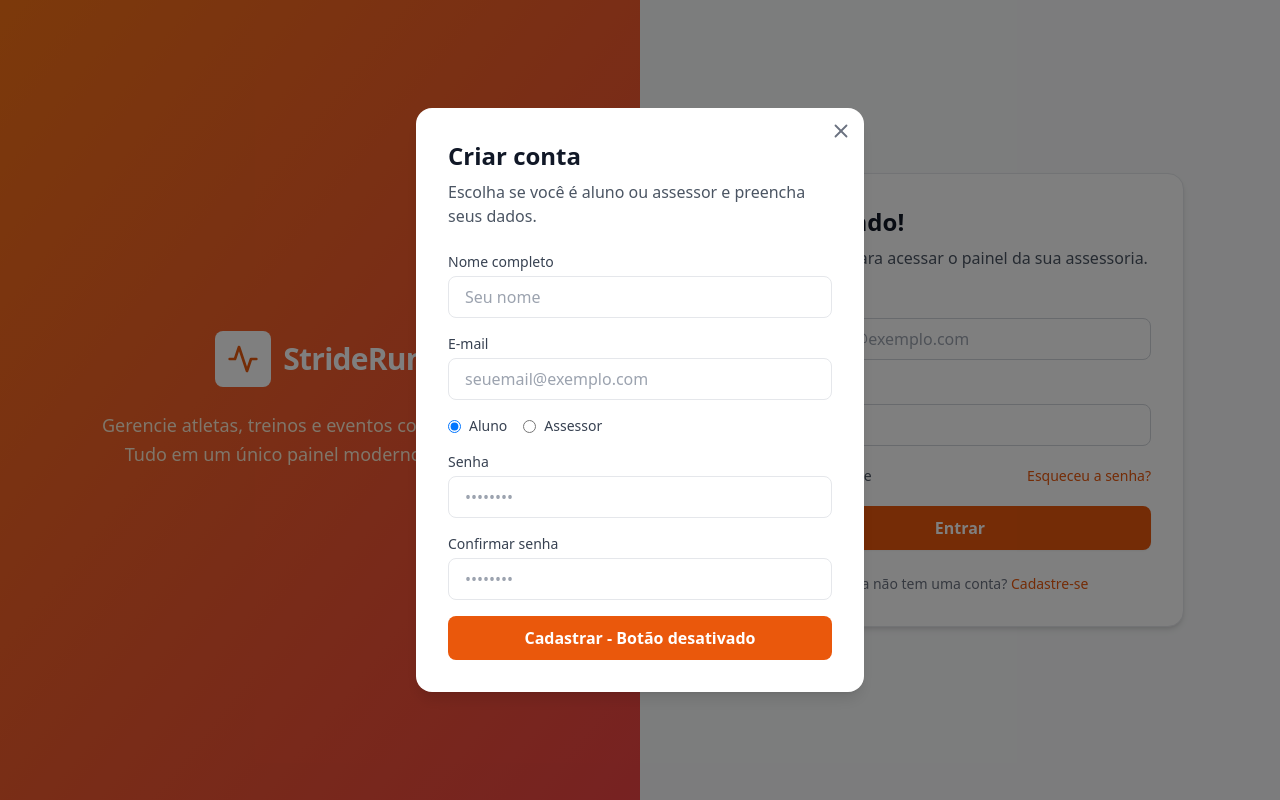
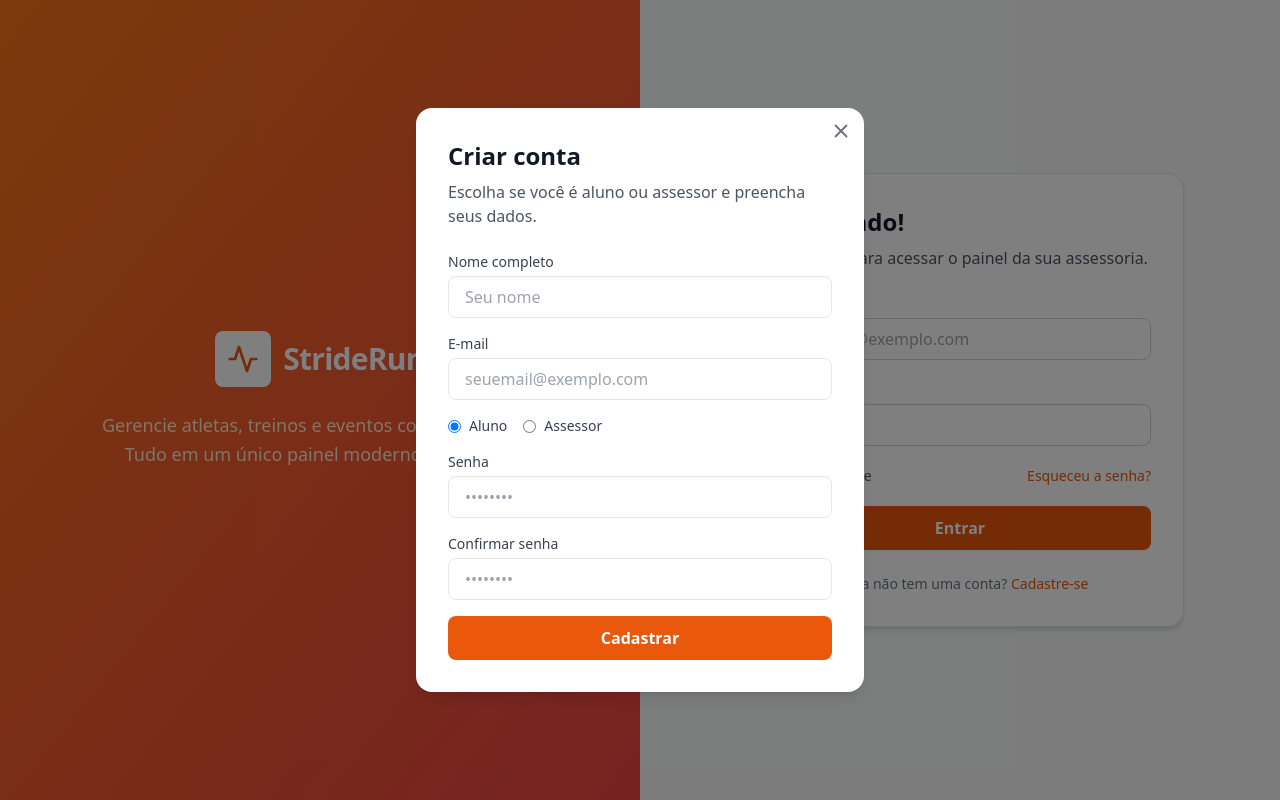
Before and after one commit to josuevictor/assessoria-app, a React (Vite) app: page /login in a window 1280 px wide. Both pictures are taken after a click on the button "Cadastre-se". Built offline with nearby package versions, Linux system fonts and the light colour scheme; no server answers.

Commit message:
ativado o botão de registro de usuarios

```diff
--- a/src/components/Login.tsx
+++ b/src/components/Login.tsx
@@ -337,11 +337,10 @@ export default function LoginPage() {
 
               <button
                 type="submit"
-                //disabled={loading}
-                disabled
+                disabled={loading}
                 className="w-full bg-orange-600 hover:bg-orange-700 text-white font-semibold py-2.5 rounded-lg transition"
               >
-                {loading ? "Cadastrando..." : "Cadastrar - Botão desativado"}
+                {loading ? "Cadastrando..." : "Cadastrar"}
               </button>
             </form>
           </div>
```
